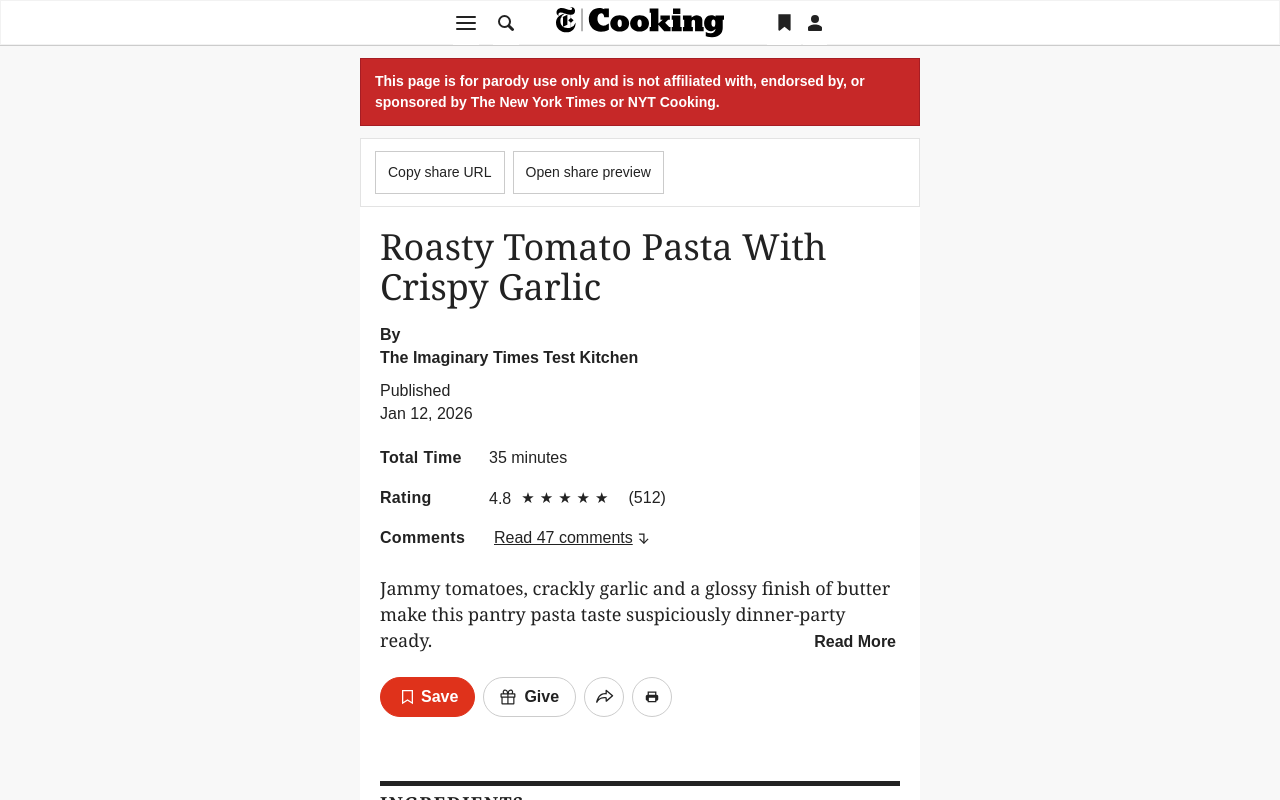
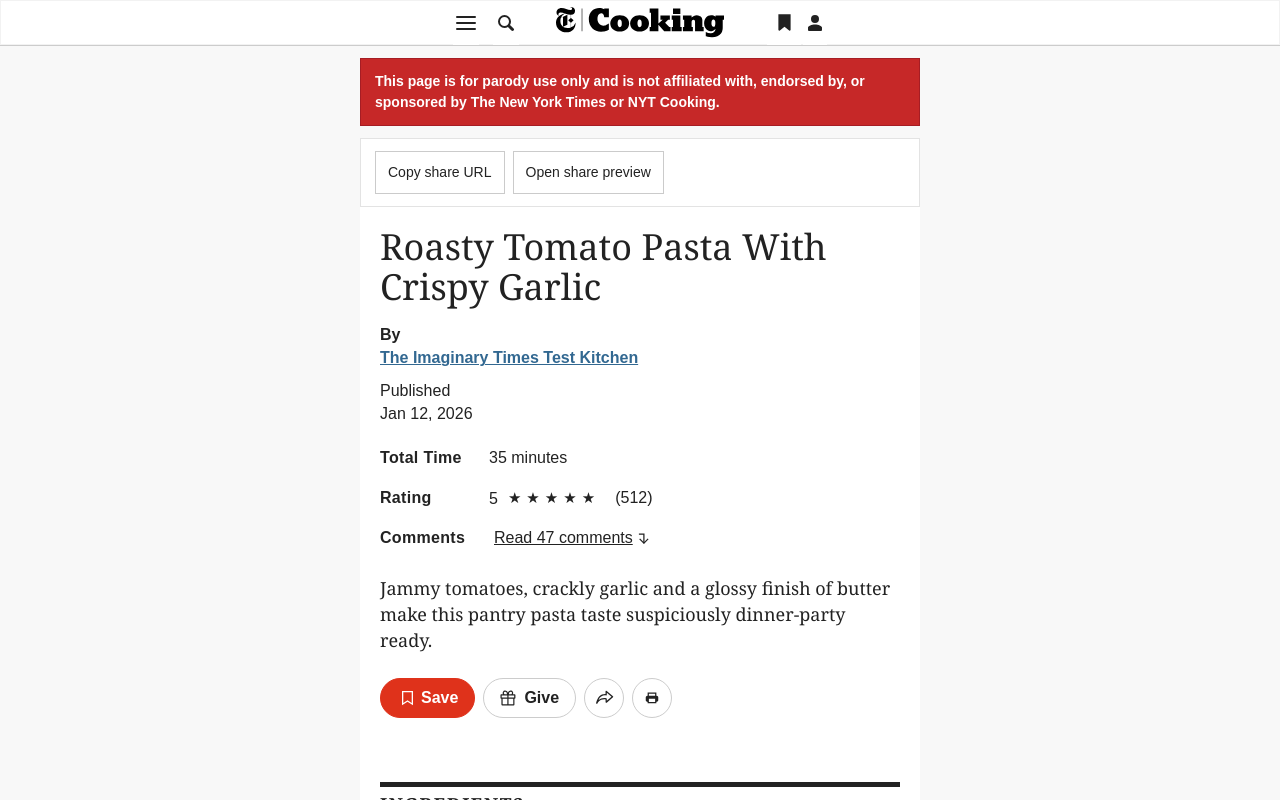
Before and after one commit to handorff/recipe-page-generator, a React (Vite) app: page / in a window 1280 px wide. Both pictures are taken after a click on the button "OK, I understand". Shown: the top 800 px of the page. Built offline with nearby package versions, Linux system fonts and the light colour scheme.

Commit message:
Polish recipe share UI and enforce integer ratings

```diff
--- a/src/components/EditableRating.tsx
+++ b/src/components/EditableRating.tsx
@@ -8,8 +8,16 @@ interface EditableRatingProps {
   value: number;
 }
 
+function normalizeRating(value: number): number {
+  if (!Number.isFinite(value)) {
+    return 0;
+  }
+
+  return Math.min(5, Math.max(0, Math.round(value)));
+}
+
 function buildStars(value: number): string {
-  const rounded = Math.round(value);
+  const rounded = normalizeRating(value);
 
   return Array.from({ length: 5 }, (_, index) =>
     index < rounded ? '★' : '☆'
@@ -17,7 +25,7 @@ function buildStars(value: number): string {
 }
 
 function formatRatingValue(value: number): string {
-  return Number.isInteger(value) ? String(value) : value.toFixed(1);
+  return String(normalizeRating(value));
 }
 
 export function EditableRating({
@@ -30,7 +38,7 @@ export function EditableRating({
 
   useEffect(() => {
     if (!isEditing) {
-      setDraftValue(value);
+      setDraftValue(normalizeRating(value));
     }
   }, [isEditing, value]);
 
@@ -62,9 +70,9 @@ export function EditableRating({
             max="5"
             min="0"
             onChange={(event) =>
-              setDraftValue(Number.parseFloat(event.target.value))
+              setDraftValue(normalizeRating(Number.parseInt(event.target.value, 10)))
             }
-            step="0.1"
+            step="1"
             type="range"
             value={draftValue}
           />
@@ -74,16 +82,16 @@ export function EditableRating({
             max="5"
             min="0"
             onChange={(event) =>
-              setDraftValue(Number.parseFloat(event.target.value) || 0)
+              setDraftValue(normalizeRating(Number.parseInt(event.target.value, 10)))
             }
-            step="0.1"
+            step="1"
             type="number"
             value={draftValue}
           />
           <button
             className="mini-action"
             onClick={() => {
-              onCommit(draftValue);
+              onCommit(normalizeRating(draftValue));
               setIsEditing(false);
             }}
             type="button"
--- a/src/components/RecipePage.tsx
+++ b/src/components/RecipePage.tsx
@@ -1,3 +1,5 @@
+import { useEffect, useState } from 'react';
+
 import { EditableField } from './EditableField';
 import { EditableRating } from './EditableRating';
 
@@ -250,6 +252,14 @@ export function RecipePage({
   shareState,
   shareUrl
 }: RecipePageProps) {
+  const [isBlurbExpanded, setIsBlurbExpanded] = useState(mode !== 'share');
+
+  useEffect(() => {
+    setIsBlurbExpanded(mode !== 'share');
+  }, [mode, recipe.blurb]);
+
+  const shouldShowReadMore = mode === 'share' && recipe.blurb.trim() && !isBlurbExpanded;
+
   if (mode === 'edit' && !hasAcknowledgedDisclaimer) {
     return (
       <div className={`app-shell app-shell--locked mode-${mode}`}>
@@ -451,7 +461,11 @@ export function RecipePage({
               </div>
             </section>
 
-            <section className="recipe-blurb">
+            <section
+              className={`recipe-blurb ${
+                shouldShowReadMore ? '' : 'recipe-blurb--expanded'
+              }`}
+            >
               <div className="recipe-blurb__copy">
                 <EditableField
                   className="recipe-blurb__text"
@@ -465,9 +479,17 @@ export function RecipePage({
                   value={recipe.blurb}
                 />
               </div>
-              <div className="recipe-blurb__fade" aria-hidden="true">
-                <span className="recipe-blurb__button">Read More</span>
-              </div>
+              {shouldShowReadMore ? (
+                <div className="recipe-blurb__fade">
+                  <button
+                    className="recipe-blurb__button"
+                    onClick={() => setIsBlurbExpanded(true)}
+                    type="button"
+                  >
+                    Read More
+                  </button>
+                </div>
+              ) : null}
             </section>
 
             <section className="recipe-actions">
--- a/src/lib/defaultRecipe.ts
+++ b/src/lib/defaultRecipe.ts
@@ -5,7 +5,7 @@ export const DEFAULT_RECIPE: RecipeDraft = {
   author: 'The Imaginary Times Test Kitchen',
   publishedDate: '2026-01-12',
   cookingTime: '35 minutes',
-  starRating: 4.8,
+  starRating: 5,
   ratingsCount: 512,
   commentsCount: 47,
   blurb:
--- a/src/lib/recipePayload.ts
+++ b/src/lib/recipePayload.ts
@@ -32,7 +32,7 @@ function normalizeStarRating(value: unknown): number {
     return 0;
   }
 
-  return Math.min(5, Math.max(0, Math.round(numericValue * 10) / 10));
+  return Math.min(5, Math.max(0, Math.round(numericValue)));
 }
 
 function normalizeCount(value: unknown): number {
--- a/src/styles.css
+++ b/src/styles.css
@@ -343,8 +343,7 @@ textarea {
 .recipe-title,
 .section-heading,
 .recipe-blurb__text,
-.step-copy,
-.yield-row__value {
+.step-copy {
   font-family: Georgia, 'Times New Roman', serif;
 }
 
@@ -378,6 +377,13 @@ textarea {
   font-weight: 700;
 }
 
+.recipe-byline__name {
+  color: #326891;
+  text-decoration: underline;
+  text-decoration-thickness: 1px;
+  text-underline-offset: 1px;
+}
+
 .recipe-overview {
   display: grid;
   grid-template-columns: 104px 1fr;
@@ -407,6 +413,11 @@ textarea {
   margin-left: 5px;
   font-size: 16px;
   line-height: 1.45;
+}
+
+.yield-row__value {
+  margin-left: 0;
+  font-family: Arial, Helvetica, sans-serif;
 }
 
 .overview-rating {
@@ -440,6 +451,9 @@ textarea {
 
 .recipe-blurb__copy {
   position: relative;
+}
+
+.recipe-blurb:not(.recipe-blurb--expanded) .recipe-blurb__copy {
   max-height: 78.3px;
   overflow: clip;
 }
@@ -460,16 +474,20 @@ textarea {
   justify-content: center;
   padding-left: 40px;
   background: linear-gradient(90deg, rgba(255, 255, 255, 0) 0%, #fff 44%, #fff 100%);
-  pointer-events: none;
 }
 
 .recipe-blurb__button {
   display: inline-block;
   padding: 0 4px;
+  border: 0;
   background: #fff;
+  color: var(--ink);
+  cursor: pointer;
   font-size: 16px;
   font-weight: 700;
   line-height: 1.45;
+  text-decoration: underline;
+  text-underline-offset: 1px;
 }
 
 .recipe-actions {
```
Also changed, not shown: 2 other files (tests, documents, lock files or other folders).
